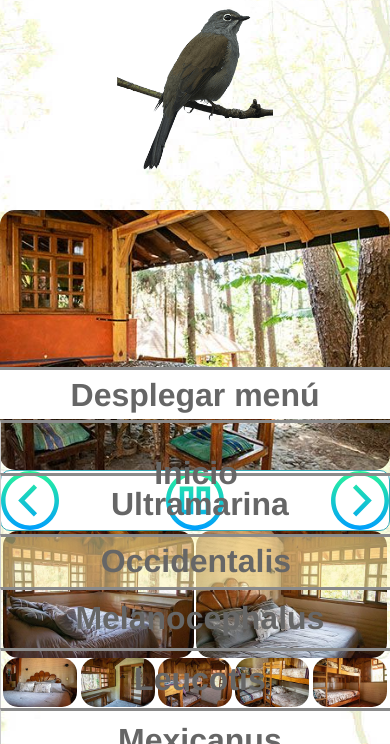
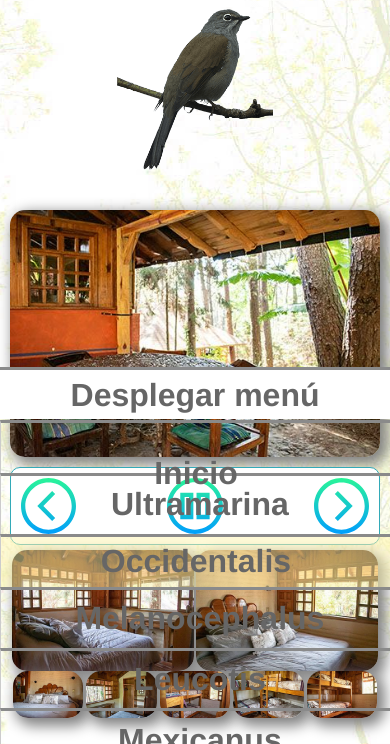
Before and after one commit to JoseCarM/Cima_Calidez, a plain HTML site: page Mas_detalles/Cabana2.html in a window 390 px wide. Shown: the part 425-1169 px from the top of the page. Drawn offline with Linux system fonts and the light colour scheme.

Commit message:
Estilo actualizado
Sombras en elementos
trancision de menu en movil

```diff
--- a/Mas_detalles/Cabana2.html
+++ b/Mas_detalles/Cabana2.html
@@ -45,7 +45,7 @@
         <section id="bloqueGaleria">
             <div id='galeria'>
                 <div class="galeria" id="galPrimaria">
-                    <img id="miniGaleria1" src="" alt="">
+                    <img id="miniGaleria1" class="imagenDeGaleria" src="" alt="">
                 </div>
                 <div class="galeria" id="galSecundaria">
                     <div id="contenedorBotonesGaleria">
@@ -54,18 +54,18 @@
                         <img class="botonesGaleria" id="botonGaleriaDer" src="../recursos/Mas_detalles/iconos/botonGaleriaDer.svg" alt="">
                     </div>
                     <div class="subGaleria" id="subGal1">
-                        <img id="miniGaleria2" src="" alt="">
-                        <img id="miniGaleria3" src="" alt="">
+                        <img id="miniGaleria2" class="imagenDeGaleria" src="" alt="">
+                        <img id="miniGaleria3" class="imagenDeGaleria" src="" alt="">
                     </div>
                     <div class="subGaleria" id="subGal2">
-                        <img id="miniGaleria4" src="" alt="">
-                        <img id="miniGaleria5" src="" alt="">
-                        <img id="miniGaleria6" src="" alt="">
-                        <img id="miniGaleria7" src="" alt="">
-                        <img id="miniGaleria8" src="" alt="">
+                        <img id="miniGaleria4" class="imagenDeGaleria" src="" alt="">
+                        <img id="miniGaleria5" class="imagenDeGaleria" src="" alt="">
+                        <img id="miniGaleria6" class="imagenDeGaleria" src="" alt="">
+                        <img id="miniGaleria7" class="imagenDeGaleria" src="" alt="">
+                        <img id="miniGaleria8" class="imagenDeGaleria" src="" alt="">
                     </div>
                     <div id="galeriaMiniNoVisible" class="galeriaNoVisible">
-
+                        <!-- Aqui agrega minis -->
                     </div>
                 </div>
             </div>
--- a/Mas_detalles/Mas_detalles.css
+++ b/Mas_detalles/Mas_detalles.css
@@ -203,10 +203,11 @@ main {
     border-radius: 20px;
 }
 
-#galeria img{
+.imagenDeGaleria {
     padding: 2px;
     border-radius: 15px;
     cursor: zoom-in;
+    box-shadow: 5px 5px 14px 3px grey;
 }
 
 #galPrimaria {
@@ -234,6 +235,7 @@ main {
 
 #galeria .botonesGaleria {
     width: 15%;
+    padding: 10px;
     cursor: pointer;
     transition: all 0.1s;
 }
@@ -244,12 +246,12 @@ main {
 }
 
 #botonGaleriaIzq:active {
-    padding: 0 3px 0 2%;
+    padding: 0 20px 0 2%;
     transition: all 0.1s;
 }
 
 #botonGaleriaDer:active {
-    padding: 0 2% 0 3px;
+    padding: 0 2% 0 20px;
     transition: all 0.1s;
 }
 
@@ -267,6 +269,7 @@ main {
 
 #subGal1 {
     max-height: 157px;
+    padding-top: 5px;
 }
 
 #subGal2 {
@@ -419,8 +422,7 @@ footer a {
     header {
         height: 52px;
         bottom: 0px;
-        transition: all 1s;
-        touch-action: pan-y;
+        transition: all 0.65s;
     }
 
     #tabMovil {
@@ -517,9 +519,14 @@ footer a {
 
     /* Inicia Galeria */
 
+    .galeria {
+        width: 95%;
+    }
+
     #galPrimaria {
-        width: auto;
+        width: 95%;
         max-width: 470px;
+        padding-bottom: 10px;
     }
 
     #galeria img {
--- a/estiloInicioCima.css
+++ b/estiloInicioCima.css
@@ -136,6 +136,7 @@ nav {
     padding: 0;
     margin: 10px;
     justify-content: center;
+    box-shadow: 5px 5px 14px 3px grey;
 }
 
 .imgPortadaCabanas {
@@ -322,11 +323,14 @@ img.cabezaDePajaroEspejo {
 #contenidoDeUbicacion iframe {
     width: 92%;
     height: 600px;
-    padding: 2%;
+    padding: 1%;
     margin: 2%;
     border: hsl(0, 0%, 80%) solid 3px;
     background-color: rgb(207,215,191);
+    border-radius: 40px;
+    box-shadow: 5px 5px 14px 3px grey;
 }
+
 
 #textoDeUbicacion h3, h5, h4 {
     padding: 2%;
```
Also changed, not shown: Mas_detalles/Cabana1.html (+8 -8 lines), Mas_detalles/Cabana3.html (+9 -9 lines), Mas_detalles/Cabana4.html (+9 -9 lines), Mas_detalles/Cabana5.html (+9 -9 lines).
